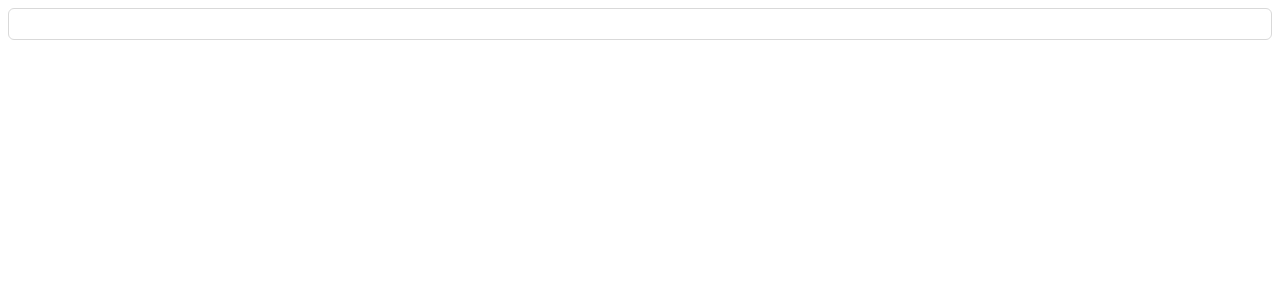
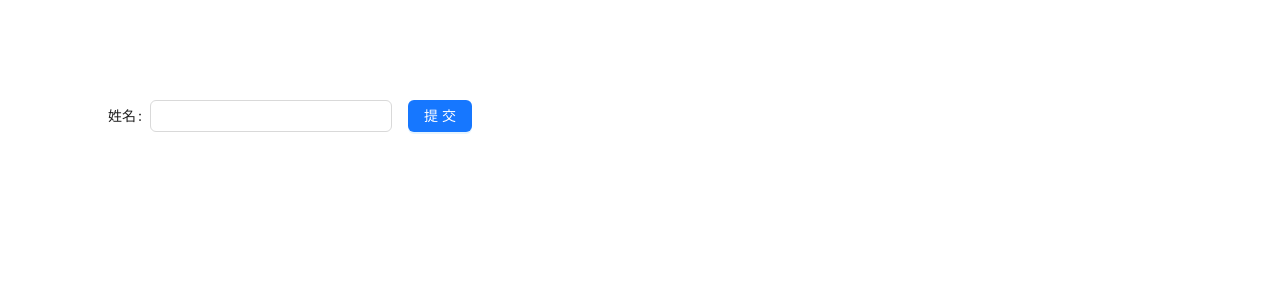
Before and after one commit to yuhengshen/ftjs, a Vue app in the folder packages/playground/: page / in a window 1280 px wide. Shown: the top 300 px of the page. Built offline with nearby package versions, Linux system fonts and the light colour scheme.

Commit message:
feat: add form container component and improve input rendering

```diff
--- a/packages/playground/src/App.vue
+++ b/packages/playground/src/App.vue
@@ -15,6 +15,11 @@ const columns: TfFormColumn<FormData>[] = [
   {
     type: "input",
     field: "extraInfo.name",
+    title: "姓名",
+    props: {
+      placeholder: "xxxx1",
+      allowClear: true,
+    },
   },
 ];
 
@@ -22,12 +27,10 @@ const formData = ref<FormData>({
   name: "",
   age: 0,
 });
-
-console.log("tf-form", TfForm);
 </script>
 
 <template>
-  <div>
-    <TfForm v-model:form-data="formData" :columns="columns"/>
+  <div style="margin: 100px;">
+    <TfForm v-model:form-data="formData" :columns="columns" />
   </div>
 </template>
--- a/packages/playground/src/form/input.vue
+++ b/packages/playground/src/form/input.vue
@@ -1,5 +1,5 @@
 <script setup lang="ts" generic="T extends Record<string, any>">
-import { Input, InputProps } from "ant-design-vue";
+import { Input, FormItem, InputProps } from "ant-design-vue";
 import {
   useFormCommonComponent,
   CommonFormProps,
@@ -20,5 +20,7 @@ const { valueComputed } = useFormCommonComponent({
 </script>
 
 <template>
-  <Input v-model:value="valueComputed" />
+  <FormItem :label="props._column.title" :name="props._column.field">
+    <Input v-model:value="valueComputed" />
+  </FormItem>
 </template>
--- a/packages/playground/src/form/register.ts
+++ /dev/null
@@ -1,17 +0,0 @@
-import { setupTfForm } from "@tf/core";
-import input from "./input.vue";
-import type { TfFormColumnInput } from "./input.vue";
-declare module "@tf/core" {
-  interface TfFormColumnMap<T> {
-    input: TfFormColumnInput<T>;
-  }
-}
-
-export default function register() {
-  setupTfForm({
-    formComponent: {},
-    renderMap: {
-      input,
-    },
-  });
-}
--- /dev/null
+++ b/packages/playground/src/form/register.tsx
@@ -0,0 +1,40 @@
+import { setupTfForm } from "@tf/core";
+import { Form, FormItem, Button } from "ant-design-vue";
+import input from "./input.vue";
+import type { TfFormColumnInput } from "./input.vue";
+import { defineComponent } from "vue";
+declare module "@tf/core" {
+  interface TfFormColumnMap<T> {
+    input: TfFormColumnInput<T>;
+  }
+}
+
+export default function register() {
+  setupTfForm({
+    formComponent: defineComponent((props, ctx) => {
+      const formProps = {
+        layout: "inline",
+        ...props.formProps,
+        model: props.formData,
+        onFinish: (values: any) => {
+          console.log(values);
+        },
+        onFinishFailed: (errorInfo: any) => {
+          console.log(errorInfo);
+        },
+      }
+
+      return () => <Form {...formProps} >
+        {ctx.slots.default?.()}
+        <FormItem>
+          <Button type="primary" htmlType="submit">提交</Button>
+        </FormItem>
+      </Form>
+    }, {
+      props: ['columns', 'formData', 'formProps'],
+    }),
+    renderMap: {
+      input,
+    },
+  });
+}
--- a/packages/tf-core/src/form/render/register.ts
+++ b/packages/tf-core/src/form/render/register.ts
@@ -1,6 +1,6 @@
 import { Component } from "vue";
 import { TfFormRenderMap } from "../types";
-import { renderMap as _renderMap } from "./renderMap";
+import { renderMap as _renderMap, FormComponent, formRender } from "./renderMap";
 
 /**
  * 注册渲染组件，可以按需动态注册，但是必须在使用前注册
@@ -21,11 +21,11 @@ interface setupOptions {
   renderMap?: Partial<TfFormRenderMap>;
   /**
    * form 组件，需要接受一个slot来渲染表单
-   * todo:: 类型加固
    */
-  formComponent?: Component;
+  formComponent: FormComponent;
 }
 export const setupTfForm = (setupOptions: setupOptions) => {
-  const { renderMap } = setupOptions;
+  const { renderMap, formComponent } = setupOptions;
   if (renderMap) Object.assign(_renderMap, renderMap);
+  formRender.c = formComponent;
 };
--- a/packages/tf-core/src/form/render/renderMap.ts
+++ b/packages/tf-core/src/form/render/renderMap.ts
@@ -1,5 +1,5 @@
-import { defineComponent, h } from "vue";
-import { TfFormColumnBase, TfFormRenderMap } from "../types";
+import { Component, defineComponent, h } from "vue";
+import { TfFormColumn, TfFormColumnBase, TfFormRenderMap } from "../types";
 import { useFormCommonComponent } from "../useFormCommonComponent";
 
 export interface TfFormColumnCustom<T> extends TfFormColumnBase<T> {
@@ -35,3 +35,19 @@ export const renderMap = {
   // 唯一内置核心的自定义渲染
   custom: Custom,
 } as TfFormRenderMap;
+
+
+/**
+ * 表单容器组件
+ * 泛型参数
+ */
+export type FormComponent = Component<{
+  columns: TfFormColumn<any>[];
+  formData: Record<string, any>;
+}>;
+
+export const formRender: {
+  c?: FormComponent;
+} = {
+  c: undefined,
+}
--- a/packages/tf-core/src/form/render/tf-form.ts
+++ b/packages/tf-core/src/form/render/tf-form.ts
@@ -1,6 +1,6 @@
 import { computed, defineComponent, h, SetupContext, SlotsType } from "vue";
 import { TfFormColumn } from "../types";
-import { renderMap } from "./renderMap";
+import { formRender, renderMap } from "./renderMap";
 import { useForm } from "../useForm";
 
 /**
@@ -11,10 +11,17 @@ export const TfForm = /*#__PURE__*/ defineComponent(
     props: {
       columns: TfFormColumn<T>[];
       formData: T;
+      /**
+       * form 容器组件 props
+       */
+      formProps?: any;
       "onUpdate:formData"?: (value: T) => void;
     },
     ctx: SetupContext<any, SlotsType<any>>
   ) => {
+    if (!formRender.c) throw new Error("没有表单容器组件，请先注册");
+
+
     const formData = computed({
       get: () => props.formData,
       set(v) {
@@ -33,11 +40,17 @@ export const TfForm = /*#__PURE__*/ defineComponent(
 
     return () => {
       return h(
-        "div",
-        visibleColumns.value.map((column) => {
+        formRender.c!,
+        {
+          columns: visibleColumns.value,
+          formData: formData.value,
+          formProps: props.formProps,
+        },
+        () => visibleColumns.value.map((column) => {
           // core 里面 renderMap 里的组件只定义了 custom
           const component = renderMap[column.type];
           return h(component, {
+            ...column.props,
             _column: column,
             _isView: false,
           }, undefined);
```
